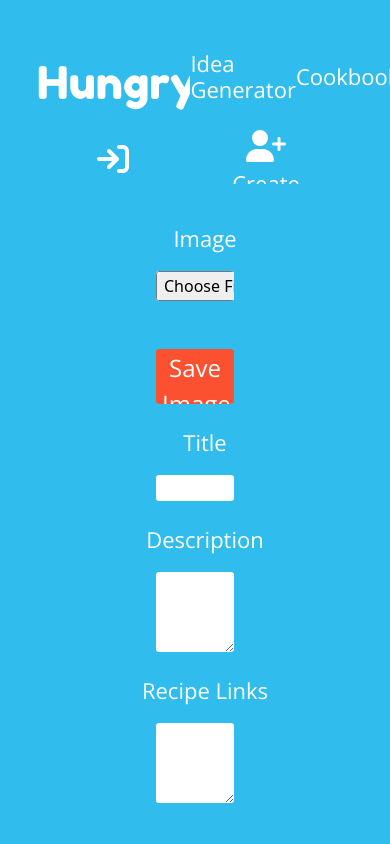
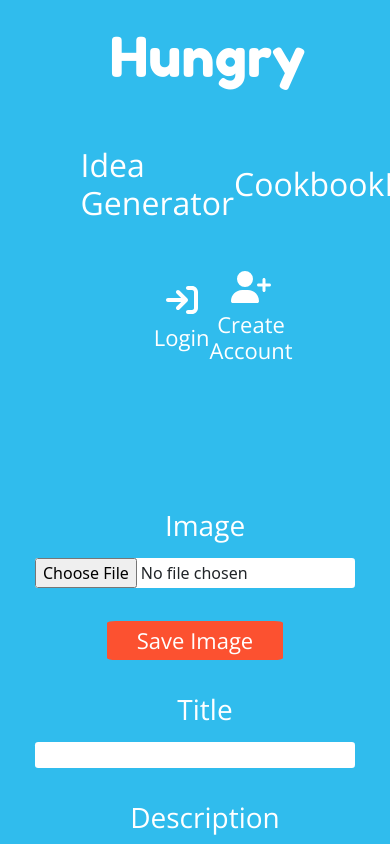
Before and after one commit to jackwillis517/Hungry, a React (Create React App) app in the folder frontend/: page /createfoodidea in a window 390 px wide. Shown: the top 844 px of the page. Built offline with nearby package versions, Linux system fonts and the light colour scheme.

Commit message:
navbar responsive and account page functional
Navbar now changes on smaller screens, account page is also hooked up to the backend.

```diff
--- a/frontend/src/pages/AccountInfo.jsx
+++ b/frontend/src/pages/AccountInfo.jsx
@@ -3,14 +3,17 @@ import '../stylesheets/AccountInfo.css';
 import { FontAwesomeIcon } from '@fortawesome/react-fontawesome';
 import { faPen } from '@fortawesome/free-solid-svg-icons';
 import axios from 'axios';
+import { toast } from 'react-toastify';
 
 
 const AccountInfo = () => {
     const [email, setEmail] = useState('')
     const [newusername, setNewUsername] = useState('')
     const [newemail, setNewEmail] = useState('')
+    const user = JSON.parse(window.localStorage.getItem('user'))
 
     useEffect(() => {
+        setEmail(user.email)
         let inputMoved = false
         const editInfo = document.querySelector('.editInfo')
         const editInfoBtn = document.querySelector('.editInfoBtn')
@@ -25,10 +28,8 @@ const AccountInfo = () => {
         })
     }, [])
 
-    const user = JSON.parse(window.localStorage.getItem('user'))
-
-    const onSubmitUsername = () => {
-        setEmail(user.email)
+    const onSubmitUsername = (e) => {
+        e.preventDefault()
         const userData = {
             email: email,
             newusername: newusername
@@ -36,14 +37,17 @@ const AccountInfo = () => {
         axios.put('http://localhost:5000/api/users/account/resetname', userData)
         .then((response) => {
             console.log(response)
+            toast.success('Username changed')
+            setNewUsername('')
         })
         .catch((response) => {
             console.log(response)
+            toast.error('Failed to change username')
         })
     }
 
-    const onSubmitEmail = () => {
-        setEmail(user.email)
+    const onSubmitEmail = (e) => {
+        e.preventDefault()
         const userData = {
             email: email,
             newemail: newemail
@@ -51,9 +55,12 @@ const AccountInfo = () => {
         axios.put('http://localhost:5000/api/users/account/resetemail', userData)
         .then((response) => {
             console.log(response)
+            toast.success('Email changed')
+            setNewEmail('')
         })
         .catch((response) => {
             console.log(response)
+            toast.error('Failed to change email')
         })
     }
 
@@ -109,7 +116,7 @@ const AccountInfo = () => {
                             id = 'newemail'
                             name = 'newemail'
                             onChange = {(e) => {setNewEmail(e.target.value)}}
-                            type='password'
+                            type='email'
                             placeholder=''
                         />
                         <button className='changeemail-button' type='submit'>Change</button>
--- a/frontend/src/pages/CreateFoodIdea.jsx
+++ b/frontend/src/pages/CreateFoodIdea.jsx
@@ -5,6 +5,7 @@ import axios from 'axios';
 
 //CSS for this specific components
 import '../stylesheets/CreateFoodIdea.css';
+import { toast } from 'react-toastify';
 
 const CreateFoodIdea = () => {
     //useState hook used to gather state info
@@ -43,14 +44,17 @@ const CreateFoodIdea = () => {
         .then((response) => {
             setCloudinary_URL(response.data.cloudinary_url)
             console.log(cloudinary_url)
+            toast.success('Image uploaded')
         })
         .catch((response) => {
             console.log(response)
+            toast.error('Upload failed')
         })
     }
 
     //Function used to add food idea information to the backend
-    const addInfo = () => {
+    const addInfo = (e) => {
+        e.preventDefault()
         const foodIdeaData = {
             title: title,
             description: description,
@@ -60,9 +64,14 @@ const CreateFoodIdea = () => {
         axios.post("http://localhost:5000/api/foodIdea", foodIdeaData)
             .then((response) => {
                 console.log(response.status)
+                toast.success('Food idea added')
+                setTitle('')
+                setDescription('')
+                setLinks('')
             })
             .catch((response) => {
                 console.log(response)
+                toast.error('Food idea failed to upload')
             })
     }
 
@@ -71,7 +80,6 @@ const CreateFoodIdea = () => {
             {/* Create Food Idea component used so the user can create a food idea */}
             {/* Doesn't use reactstrap, ran into some hiccups on the backend */}
             <div className='createfoodidea-container'>
-                <div className='createfoodidea-infoinput'>
                     <form className='createfoodidea-textform' onSubmit={submitImage}>
                         <label>Image</label>
                         <input className="imageinput" type="file" name="image"
@@ -90,7 +98,7 @@ const CreateFoodIdea = () => {
                         <textarea value = {links} onChange = {(e) => setLinks(e.target.value)} type='text' />
                         <button className='createfoodidea-button' type='submit'>Save</button>
                     </form>
-                </div>
+
             </div>
         </div>
     )
--- a/frontend/src/stylesheets/AccountInfo.css
+++ b/frontend/src/stylesheets/AccountInfo.css
@@ -15,22 +15,23 @@
     grid-template-columns: .25fr .54fr;
     grid-column-gap: 2em;
     grid-template-rows: 1fr;
-    top: 2em;
     width: 100%;
     height: 500px;
     color: #fffaff;
   }
 
   .nav-container {
+    position: relative;
     display: flex;
     grid-area: nav;
     justify-content: center;
-    align-items: flex-start;
+    align-items: center;
     width: 100%;
-    height: 350px;
+    height: 150px;
   }
 
   .content-container {
+    position: relative;
     display: flex;
     flex-direction: column;
     grid-area: content;
@@ -155,8 +156,8 @@
     flex-direction: row;
     justify-content: space-evenly;
     align-items: center;
-    top: 470px;
-    left: 930px;
+    top: 25em;
+    left: 58em;
     width: 800px;
     height: auto;
     visibility: hidden;
@@ -259,3 +260,9 @@
   .changeemail-button:hover {
     background-color: #fc6b4e;
   }
+
+@media (max-width: 1186px) {
+  .editInfo{
+   left: 21em;
+  }
+}
--- a/frontend/src/stylesheets/AccountPassword.css
+++ /dev/null
@@ -1,75 +0,0 @@
-/*
-  Colors
-  Blue: 30bced
-  Grey: 303036
-  White: fffaff
-  Orange: fc5130
-  Black: 050401
-*/
-
-
-
-
-ul {
-    list-style-type: none;
-    margin: 20px;
-    padding: 20px;
-    width: 300px;
-    font-size: 30px;
-  }
-
-  a:link {
-    color: #fffaff;
-    background-color: transparent;
-  }
-
-  a:visited {
-    color: #fffaff;
-    background-color: transparent;
-  }
-
-  a:hover {
-    background-color: transparent;
-  }
-
-  .flex-container {
-    display: flex;
-    background-color: #30bced;
-    color: #fffaff;
-  }
-
-  .flex-container > div {
-    margin: 30px;
-    padding: 20px;
-    font-size: 30px;
-  }
-
-  .edit-profile{
-    flex-basis: 100px;
-	flex-grow: 4;
-}
-
-.menu-option{
-    background-color: #fc5130;
-    overflow:hidden;
-    border-radius: 30px;
-}
-
-::placeholder { /* Chrome, Firefox, Opera, Safari 10.1+ */
-    color: #fffaff;
-    opacity: 1; /* Firefox */
-  }
-
-  :-ms-input-placeholder { /* Internet Explorer 10-11 */
-    color: #fffaff;
-  }
-
-  .button{
-      color: #fffaff;
-      background-color: #fc5130;
-  }
-
-  .button:hover{
-    background-color: #303036;
-    color: white;
-  }
--- a/frontend/src/stylesheets/AccountSecurity.css
+++ b/frontend/src/stylesheets/AccountSecurity.css
@@ -4,22 +4,22 @@
     position: relative;
     display: grid;
     grid-template-areas: "changepass-nav changepass-content";
-    grid-template-columns: .25fr .54fr;
+    grid-template-columns: .25fr .52fr;
     grid-column-gap: 2em;
     grid-template-rows: 1fr;
-    top: 2em;
     width: 100%;
     height: 500px;
     color: #fffaff;
   }
 
   .changepass-nav-container {
+    position: absolute;
     display: flex;
     grid-area: changepass-nav;
     justify-content: center;
-    align-items: flex-start;
+    align-items: center;
     width: 100%;
-    height: 350px;
+    height: 150px;
   }
 
   .changepass-content-container {
@@ -30,7 +30,7 @@
     grid-area: changepass-content;
     justify-content: center;
     align-items: center;
-    width: 99%;
+    width: 100%;
     height: 450px;
   }
 
--- a/frontend/src/stylesheets/CreateFoodIdea.css
+++ b/frontend/src/stylesheets/CreateFoodIdea.css
@@ -12,8 +12,9 @@
   flex-direction: column;
   justify-content: center;
   align-items: center;
-  width: 100%;
-  height: 100%;
+  width: 20em;
+  height: 45em;
+
 }
 
 .createfoodidea-header{
@@ -22,7 +23,6 @@
   flex-direction: column;
   justify-content: center;
   align-items: center;
-  width: 100%;
   margin-top: 5em;
 }
 
@@ -41,16 +41,6 @@
   text-align: center;
 }
 
-.createfoodidea-infoinput{
-  position: relative;
-  display: flex;
-  flex-direction: column;
-  justify-content: center;
-  align-items: center;
-  width: 100%;
-  margin-top: 1em;
-}
-
 .createfoodidea-textform{
   position: relative;
   display: flex;
@@ -62,40 +52,41 @@
 
 .createfoodidea-textform textarea {
   position: relative;
-  width: 25%;
   height: 5em;
   border: none;
-  border-radius: .2em;
+  border-radius: 5px;
   background-color: #fff;
+  width: 100%;
+  margin-top: .4em;
 }
 
 .createfoodidea-textform  input {
   position: relative;
-  width: 25%;
   border: none;
   border-radius: .2em;
   background-color: #fff;
+  width: 100%;
+  margin-top: .4em;
 }
 
 .createfoodidea-textform label {
   position: relative;
-  margin: .5em;
   margin-top: 1em;
   color: #fff;
   font-family: 'Open Sans', sans-serif;
-  font-size: 22px;
+  font-size: 28px;
 }
 
 .createfoodidea-button{
-  width: 25%;
-  height: 55px;
-  margin-top: 2em;
+  margin-top: 1.5em;
   background-color: #fc5130;
   border-radius: 5%;
   border-style: none;
   color: #fff;
   font-family: 'Open Sans', sans-serif;
-  font-size: 24px;
+  font-size: 22px;
+  width: 8em;
+  height: 1.8em;
 }
 .createfoodidea-button:hover{
   background-color: #fc6b4e;
--- a/frontend/src/stylesheets/ForgotPass.css
+++ b/frontend/src/stylesheets/ForgotPass.css
@@ -11,7 +11,7 @@ the abomination it is */
 
 
 
-body {
+/* body {
     margin: 0;
     padding: 0;
 }
@@ -110,4 +110,4 @@ body {
   .login-text {
     color: #fffaff !important;
     font-family: 'Open Sans', sans-serif;
-  }
+  } */
--- a/frontend/src/stylesheets/Navbar.css
+++ b/frontend/src/stylesheets/Navbar.css
@@ -1,16 +1,12 @@
-body {
-    margin: 0;
-    padding: 0;
-}
 
 .navbar {
     position: relative;
     display: flex;
     flex-direction: row;
     justify-content: center;
+    align-items: center;
     width: 100%;
-    height: 80px;
-    margin-top: 1.5em;
+    height: 100%;
 }
 
 .navbar ul {
@@ -19,6 +15,7 @@ body {
 
 .nav-brand {
     position: relative;
+    display: flex;
     width: 15%;
     height: 100%;
     justify-content: center;
@@ -97,15 +94,29 @@ body {
 }
 
 @media (max-width: 1186px) {
-    .nav-brand h1 {
-        font-size: 45px;
+    .navbar{
+        flex-direction: column;
+        align-items: center;
+        justify-content: center;
+        margin-top: 1em;
+    }
+    .nav-pages{
+        margin-top: 3em;
+        width: 100%;
+        justify-content: space-evenly;
+    }
+    .nav-acc{
+        width: 50%;
+        margin-right: 0;
+        justify-content: space-around;
+    }
+    .nav-acc li {
+        margin: 0;
+    }
+    .nav-brand{
+
+        width: 100%;
+        margin: 0;
     }
 
-    .nav-pages h2 {
-        font-size: 22px;
-    }
-
-    .nav-brand {
-        margin-top: 15px;
-    }
 }
--- a/frontend/src/stylesheets/app.css
+++ b/frontend/src/stylesheets/app.css
@@ -2,10 +2,12 @@
     position: relative;
     display: flex;
     flex-direction: column;
-    justify-items: space-evenly;
+    justify-content: flex-start;
     align-items: center;
-    height: 100vh;
+    min-height: 100vh;
     min-width: 100vw;
+    padding: 0;
+    margin: 0;
 }
 
 .nav {
@@ -13,8 +15,8 @@
     display: flex;
     align-items: center;
     justify-content: center;
-    height: 30%;
-    width: 100%;
+    height: 10%;
+    width: 80%;
 }
 
 .content {
@@ -22,7 +24,7 @@
     display: flex;
     align-items: flex-start;
     justify-content: center;
-    min-height: 100vh;
+    height: 90%;
     width: 100%;
-    margin-top: 5em;
+    margin-top: 4em;
 }
```
Also changed, not shown: frontend/src/App.js (+13 -10 lines), frontend/src/pages/AccountSecurity.jsx (+17 -15 lines), 1 other file (tests, documents, lock files or other folders).
